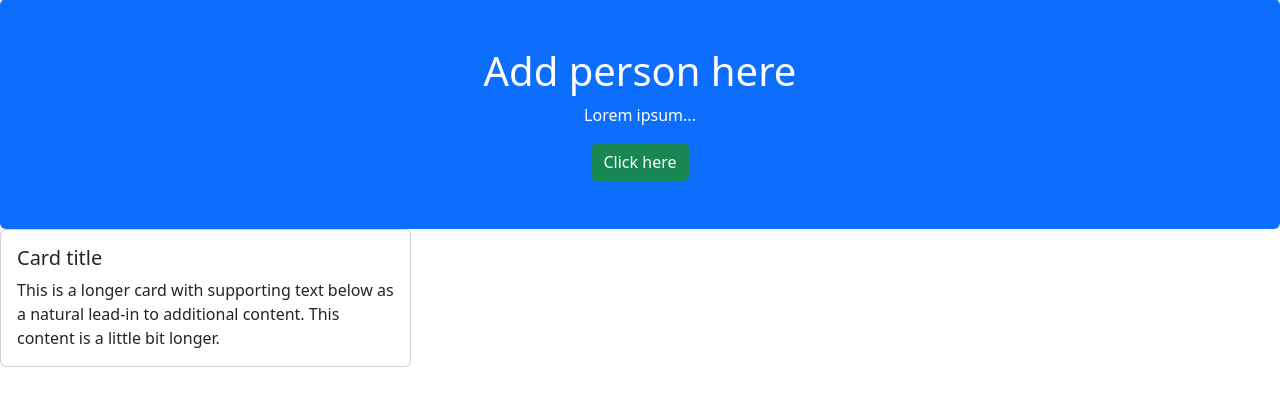
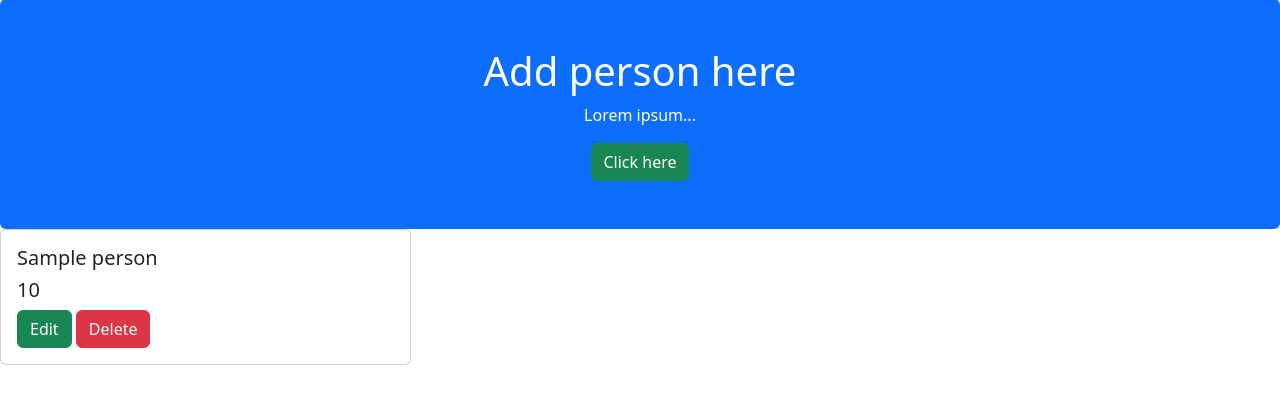
Before and after one commit to rebahama/adding-name-age, a Flask app: page /addperson in a window 1280 px wide. Shown: the part 81-487 px from the top of the page. Run offline with Flask 2, Linux system fonts and the light colour scheme; tables that the repository leaves empty hold one stand-in row (values such as "Sample post").

Commit message:
add read

```diff
--- a/run.py
+++ b/run.py
@@ -26,7 +26,8 @@ def index():
 
 @app.route("/addperson")
 def addperson():
-    return render_template("addperson.html")
+    person=list(Person.query.order_by(Person.name).all())
+    return render_template("addperson.html", person=person)
 
 
 @app.route("/personadding", methods=["GET", "POST"])
--- a/templates/addperson.html
+++ b/templates/addperson.html
@@ -7,18 +7,21 @@
   </div>
 
 <div class="row row-cols-1 row-cols-md-3 g-4">
+    {%for persons in person %}
     <div class="col">
         <div class="card">
             <div class="card-body">
-                <h5 class="card-title">Card title</h5>
-                <p class="card-text">This is a longer card with supporting text below as a natural lead-in to additional
-                    content. This content is a little bit longer.</p>
+                <h5 class="card-title">{{persons.name}}</h5>
+                <h5 class="card-title">{{persons.age}}</h5>
+                    <a href="#" class="btn btn-success">Edit</a>
+                    <a href="#" class="btn btn-danger">Delete</a>
             </div>
         </div>
     </div>
-
+    {% endfor %}
 </div>
 
 
 
+
 {% endblock %}
```
